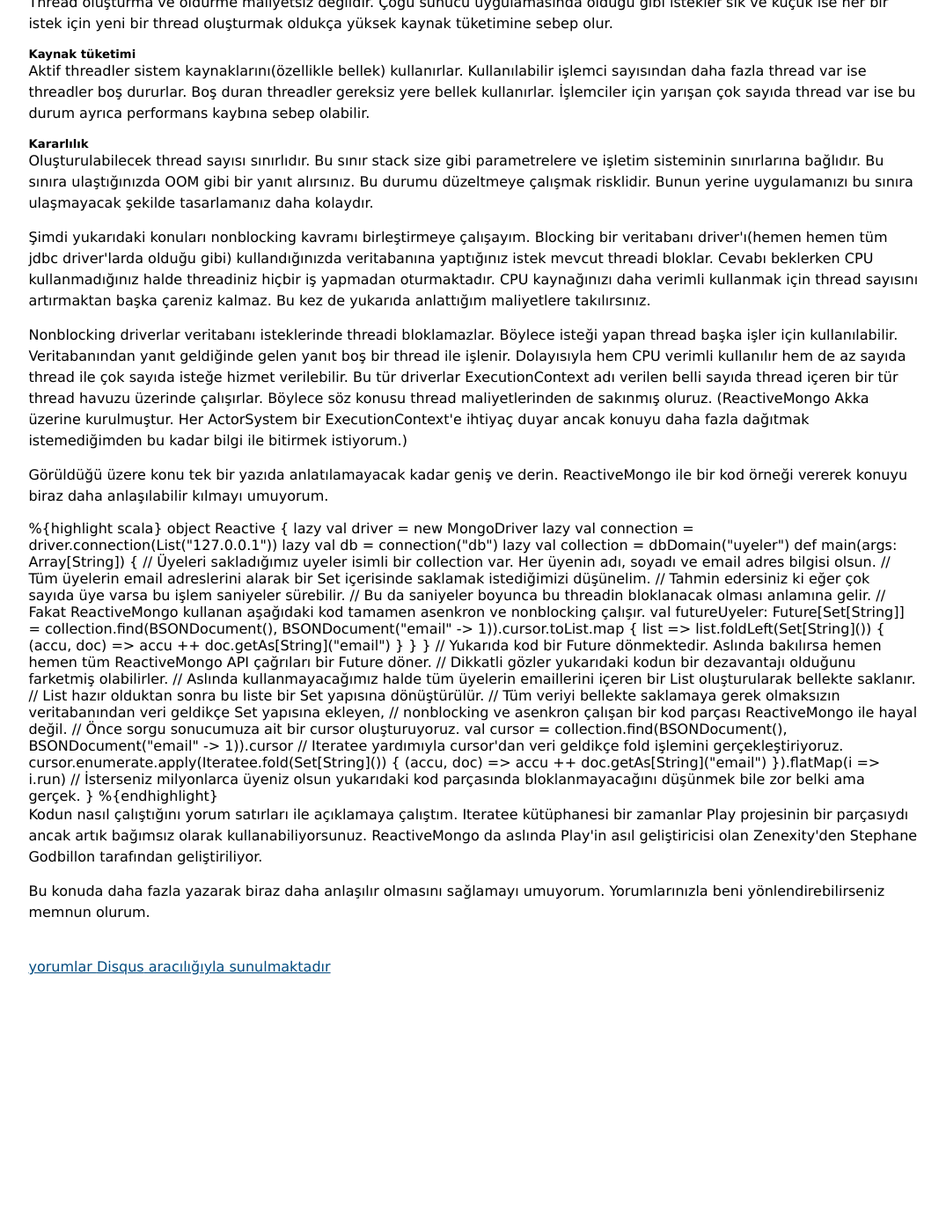
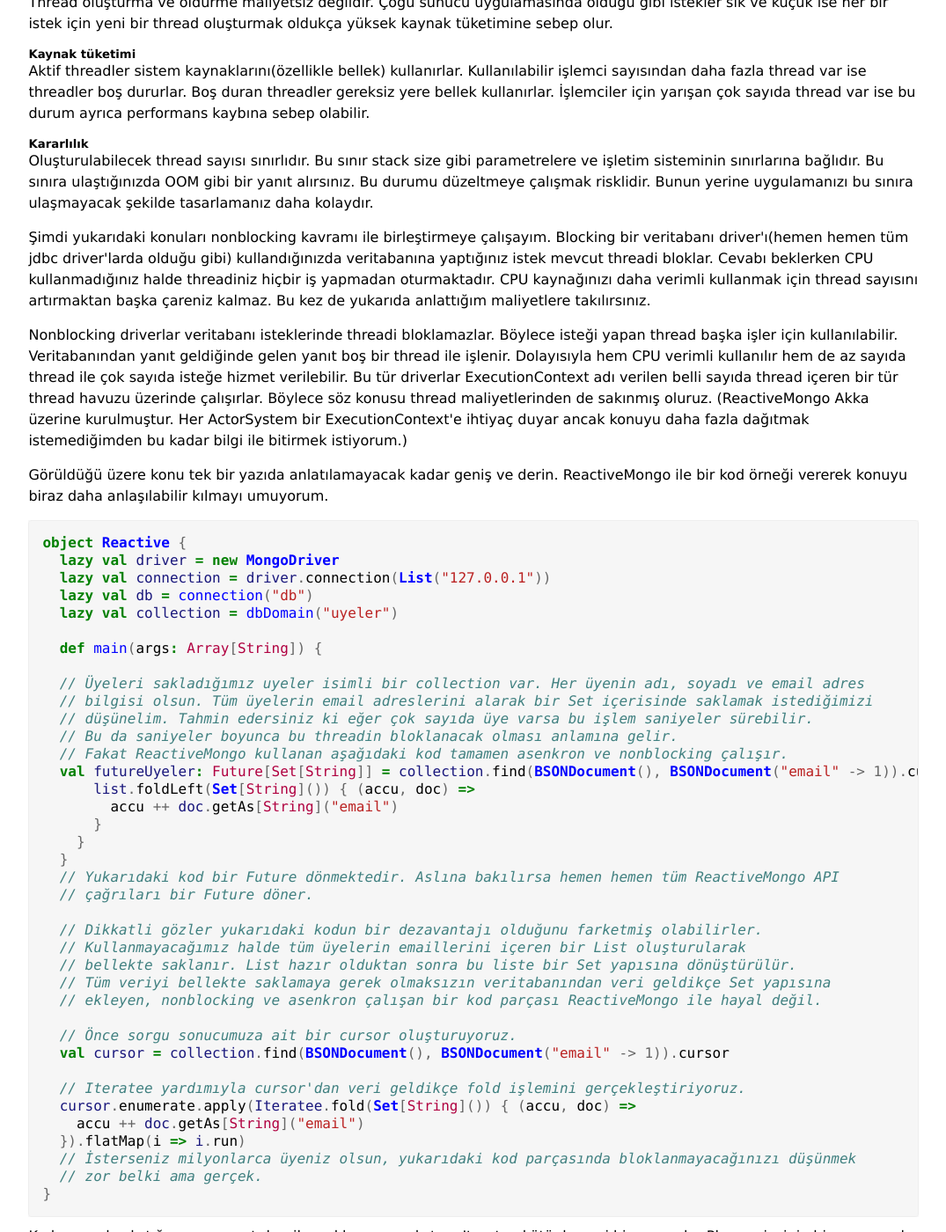
Before and after one commit to fehmicansaglam/fehmicansaglam.github.com, a Jekyll site: the page built from _posts/2013-05-28-reactivemongo-iteratees.html, in a window 1280 px wide and 1400 px high, scrolled down 620 px. Shown: the whole window at 88% size, without its empty margins (102-1177 px from the left). Built offline with Jekyll 4.4.1, drawn with Linux system fonts in a browser that asks for light colours; comment, search, counter and statistics services are not loaded; before the commit the page ends 1728 px from its top, so only the background shows below that.

Commit message:
Fix post

```diff
--- a/_posts/2013-05-28-reactivemongo-iteratees.html
+++ b/_posts/2013-05-28-reactivemongo-iteratees.html
@@ -33,7 +33,7 @@
 </p>
 
 <p>
-	Şimdi yukarıdaki konuları nonblocking kavramı birleştirmeye çalışayım. Blocking bir veritabanı driver'ı(hemen hemen tüm jdbc driver'larda olduğu gibi) kullandığınızda veritabanına yaptığınız istek mevcut threadi bloklar. Cevabı beklerken CPU kullanmadığınız halde threadiniz hiçbir iş yapmadan oturmaktadır. CPU kaynağınızı daha verimli kullanmak için thread sayısını artırmaktan başka çareniz kalmaz. Bu kez de yukarıda anlattığım maliyetlere takılırsınız.
+	Şimdi yukarıdaki konuları nonblocking kavramı ile birleştirmeye çalışayım. Blocking bir veritabanı driver'ı(hemen hemen tüm jdbc driver'larda olduğu gibi) kullandığınızda veritabanına yaptığınız istek mevcut threadi bloklar. Cevabı beklerken CPU kullanmadığınız halde threadiniz hiçbir iş yapmadan oturmaktadır. CPU kaynağınızı daha verimli kullanmak için thread sayısını artırmaktan başka çareniz kalmaz. Bu kez de yukarıda anlattığım maliyetlere takılırsınız.
 </p>
 
 <p>
@@ -44,7 +44,7 @@
 	Görüldüğü üzere konu tek bir yazıda anlatılamayacak kadar geniş ve derin. ReactiveMongo ile bir kod örneği vererek konuyu biraz daha anlaşılabilir kılmayı umuyorum.
 </p>
 
-%{highlight scala}
+{% highlight scala %}
 object Reactive {
   lazy val driver = new MongoDriver
   lazy val connection = driver.connection(List("127.0.0.1"))
@@ -53,9 +53,9 @@
 
   def main(args: Array[String]) {
 
-  // Üyeleri sakladığımız uyeler isimli bir collection var. Her üyenin adı, soyadı ve email adres bilgisi olsun.
-  // Tüm üyelerin email adreslerini alarak bir Set içerisinde saklamak istediğimizi düşünelim.
-  // Tahmin edersiniz ki eğer çok sayıda üye varsa bu işlem saniyeler sürebilir.
+  // Üyeleri sakladığımız uyeler isimli bir collection var. Her üyenin adı, soyadı ve email adres
+  // bilgisi olsun. Tüm üyelerin email adreslerini alarak bir Set içerisinde saklamak istediğimizi
+  // düşünelim. Tahmin edersiniz ki eğer çok sayıda üye varsa bu işlem saniyeler sürebilir.
   // Bu da saniyeler boyunca bu threadin bloklanacak olması anlamına gelir.
   // Fakat ReactiveMongo kullanan aşağıdaki kod tamamen asenkron ve nonblocking çalışır.
   val futureUyeler: Future[Set[String]] = collection.find(BSONDocument(), BSONDocument("email" -> 1)).cursor.toList.map { list =>
@@ -64,13 +64,14 @@
       }
     }
   }
-  // Yukarıda kod bir Future dönmektedir. Aslında bakılırsa hemen hemen tüm ReactiveMongo API çağrıları bir Future döner.
+  // Yukarıdaki kod bir Future dönmektedir. Aslına bakılırsa hemen hemen tüm ReactiveMongo API
+  // çağrıları bir Future döner.
 
   // Dikkatli gözler yukarıdaki kodun bir dezavantajı olduğunu farketmiş olabilirler.
-  // Aslında kullanmayacağımız halde tüm üyelerin emaillerini içeren bir List oluşturularak bellekte saklanır.
-  // List hazır olduktan sonra bu liste bir Set yapısına dönüştürülür.
-  // Tüm veriyi bellekte saklamaya gerek olmaksızın veritabanından veri geldikçe Set yapısına ekleyen,
-  // nonblocking ve asenkron çalışan bir kod parçası ReactiveMongo ile hayal değil.
+  // Kullanmayacağımız halde tüm üyelerin emaillerini içeren bir List oluşturularak
+  // bellekte saklanır. List hazır olduktan sonra bu liste bir Set yapısına dönüştürülür.
+  // Tüm veriyi bellekte saklamaya gerek olmaksızın veritabanından veri geldikçe Set yapısına
+  // ekleyen, nonblocking ve asenkron çalışan bir kod parçası ReactiveMongo ile hayal değil.
 
   // Önce sorgu sonucumuza ait bir cursor oluşturuyoruz.
   val cursor = collection.find(BSONDocument(), BSONDocument("email" -> 1)).cursor
@@ -79,9 +80,10 @@
   cursor.enumerate.apply(Iteratee.fold(Set[String]()) { (accu, doc) =>
     accu ++ doc.getAs[String]("email")
   }).flatMap(i => i.run)
-  // İsterseniz milyonlarca üyeniz olsun yukarıdaki kod parçasında bloklanmayacağını düşünmek bile zor belki ama gerçek.
+  // İsterseniz milyonlarca üyeniz olsun, yukarıdaki kod parçasında bloklanmayacağınızı düşünmek
+  // zor belki ama gerçek.
 }
-%{endhighlight}
+{% endhighlight %}
 
 <p>
 	Kodun nasıl çalıştığını yorum satırları ile açıklamaya çalıştım. Iteratee kütüphanesi bir zamanlar Play projesinin bir parçasıydı ancak artık bağımsız olarak kullanabiliyorsunuz. ReactiveMongo da aslında Play'in asıl geliştiricisi olan Zenexity'den Stephane Godbillon tarafından geliştiriliyor.
```
